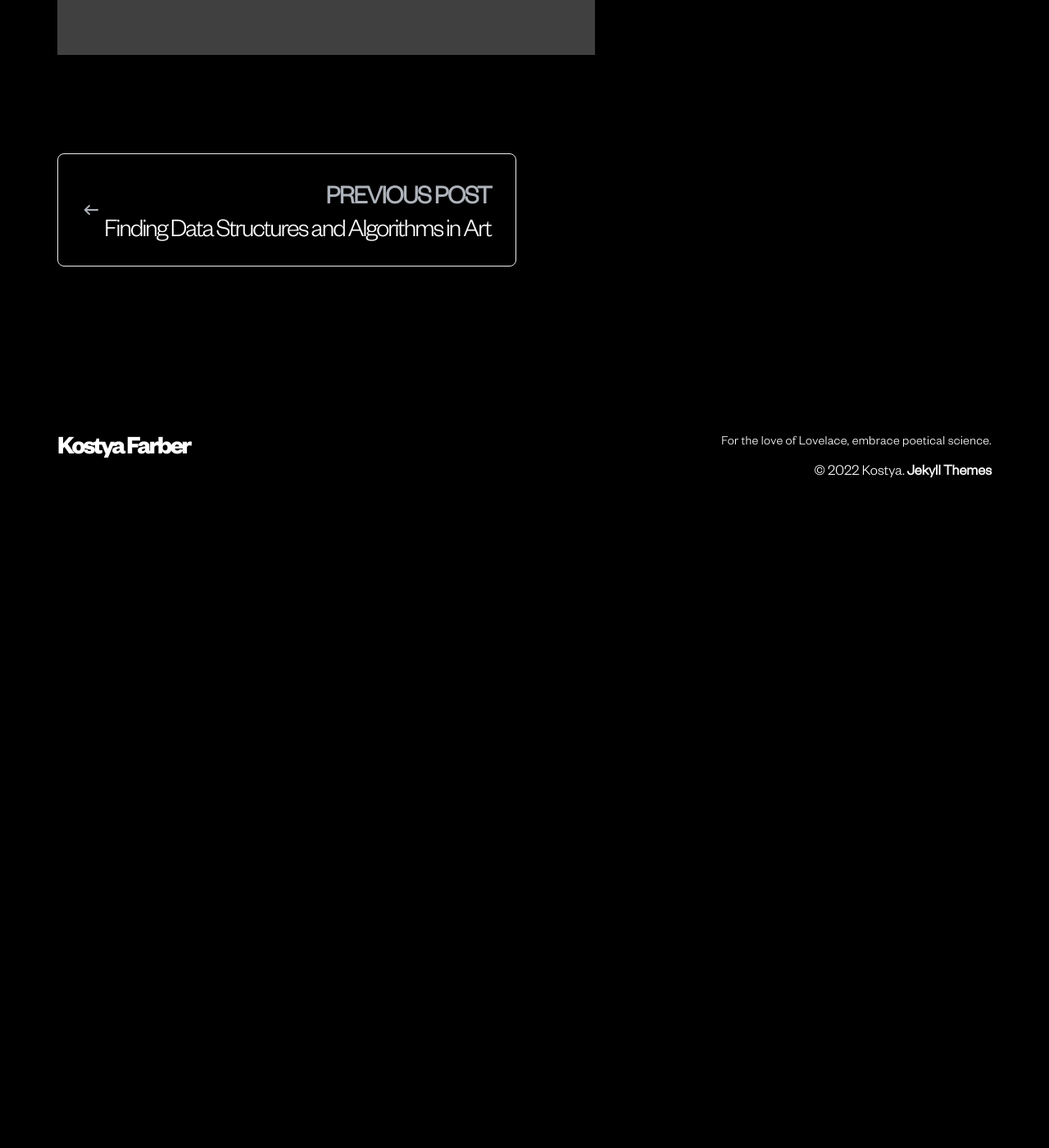
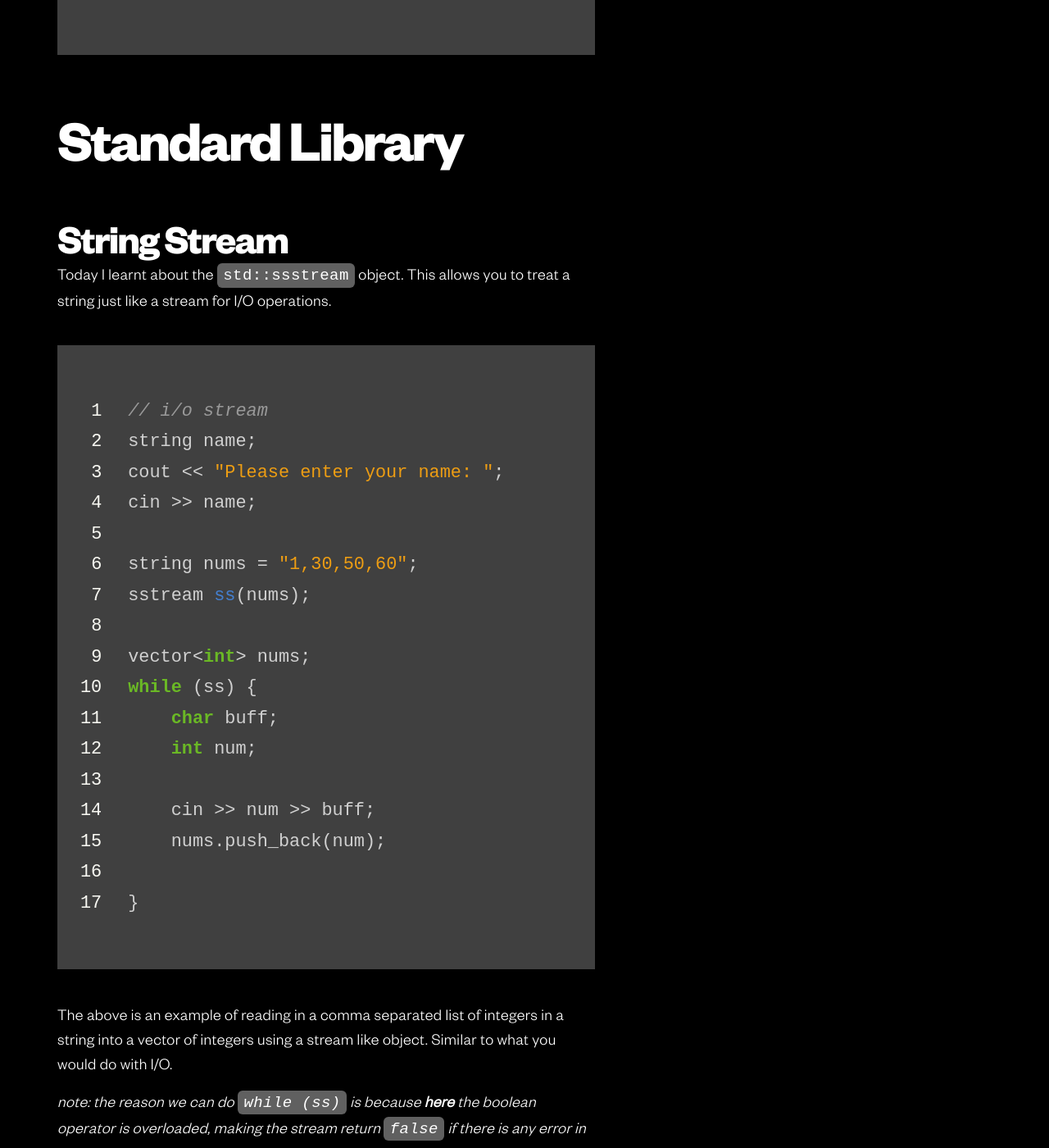
Before and after one commit to kostyafarber/kostyafarber.github.io, a Jekyll site: the page built from docs/_posts/2022-11-14-learning-cplusplus.md, in a window 1280 px wide and 1400 px high, scrolled down 2910 px. Shown: the whole window at 82% size. Built offline with Jekyll 4.4.1, drawn with Linux system fonts in a browser that asks for light colours; nearby versions of some CDN libraries; some web fonts are replaced; before the commit the page ends 3577 px from its top, so only the background shows below that.

Commit message:
add to blog

````diff
--- a/docs/_posts/2022-11-14-learning-cplusplus.md
+++ b/docs/_posts/2022-11-14-learning-cplusplus.md
@@ -32,3 +32,31 @@ class myObject:
     public:
         myObject(int a, b): m_a(a), m_b(b) {}
 ```
+
+## Standard Library
+### String Stream
+Today I learnt about the `std::ssstream` object. This allows you to treat a string just like a stream for I/O operations.
+
+```c++
+// i/o stream
+string name;
+cout << "Please enter your name: ";
+cin >> name;
+
+string nums = "1,30,50,60";
+sstream ss(nums);
+
+vector<int> nums;
+while (ss) {
+    char buff;
+    int num;
+
+    cin >> num >> buff;
+    nums.push_back(num);
+
+}
+```
+
+The above is an example of reading in a comma separated list of integers in a string into a vector of integers using a stream like object. Similar to what you would do with I/O.
+
+*note: the reason we can do `while (ss)` is because [here](https://cplusplus.com/reference/ios/ios/operator_bool/*) the boolean operator is overloaded, making the stream return `false` if there is any error in the stream.*
````
Also changed, not shown: 1 other file.
